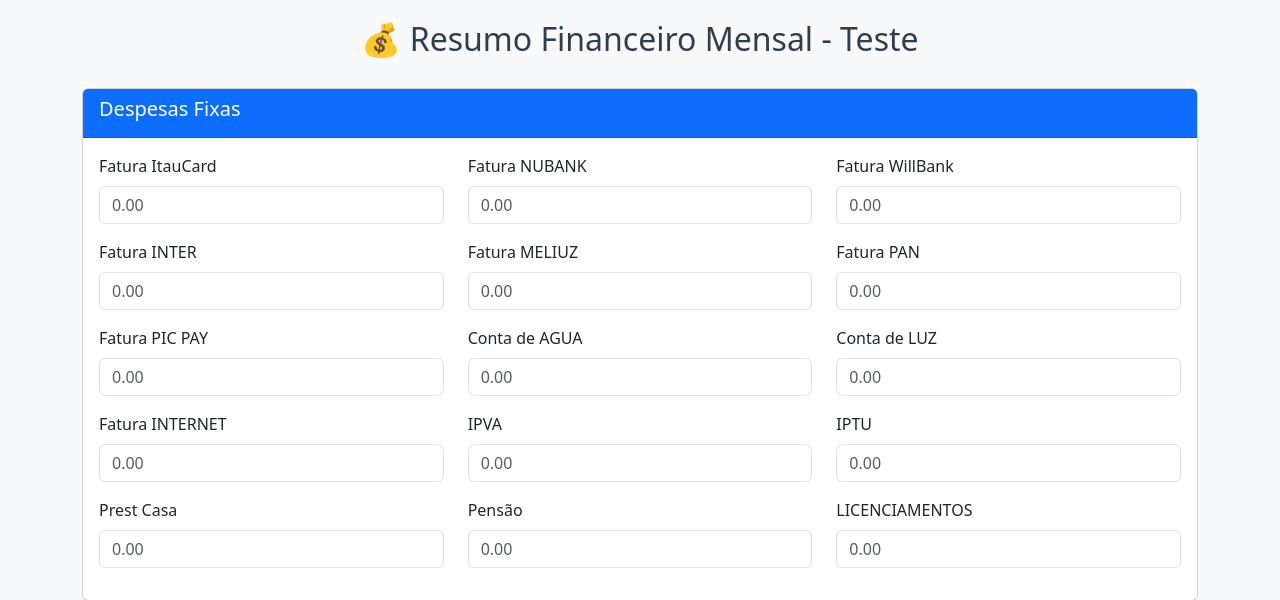
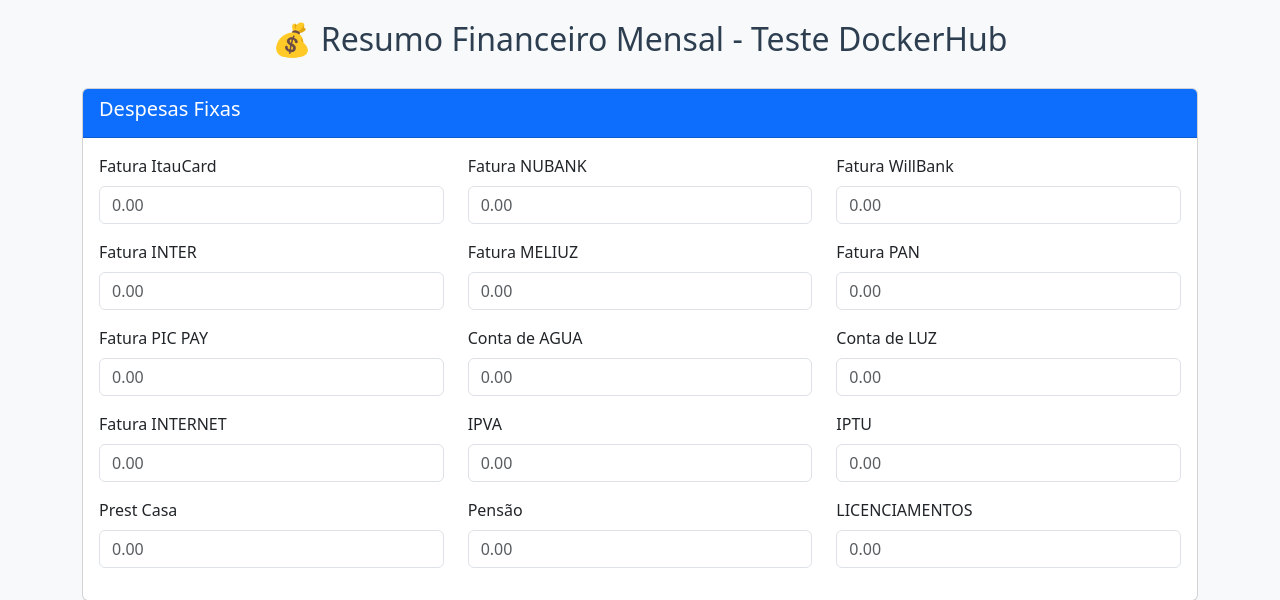
Before and after one commit to wpatec-org/app-gastos_mensais, a Flask app: page / in a window 1280 px wide. Shown: the top 600 px of the page. Run offline with Flask 3, Linux system fonts and the light colour scheme.

Commit message:
Teste CI-CD dokcerHub 4

```diff
--- a/templates/index.html
+++ b/templates/index.html
@@ -19,7 +19,7 @@
 </head>
 <body>
 <div class="container">
-  <h2 class="text-center">💰 Resumo Financeiro Mensal - Teste </h2>
+  <h2 class="text-center">💰 Resumo Financeiro Mensal - Teste DockerHub</h2>
 
   {% with messages = get_flashed_messages(with_categories=true) %}
     {% if messages %}
```
